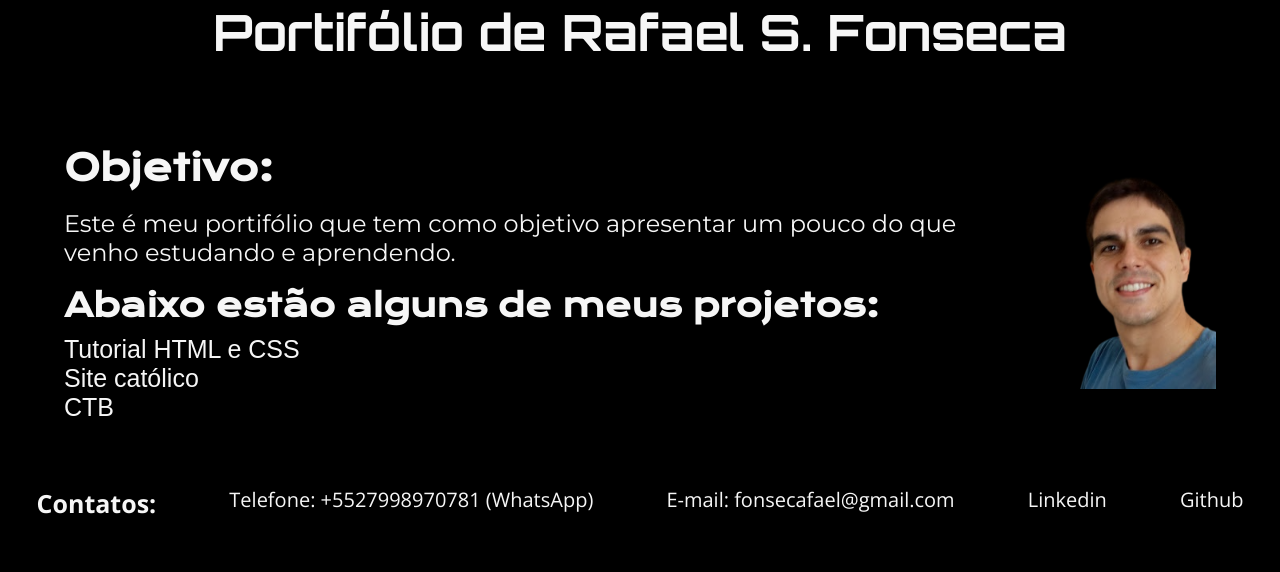
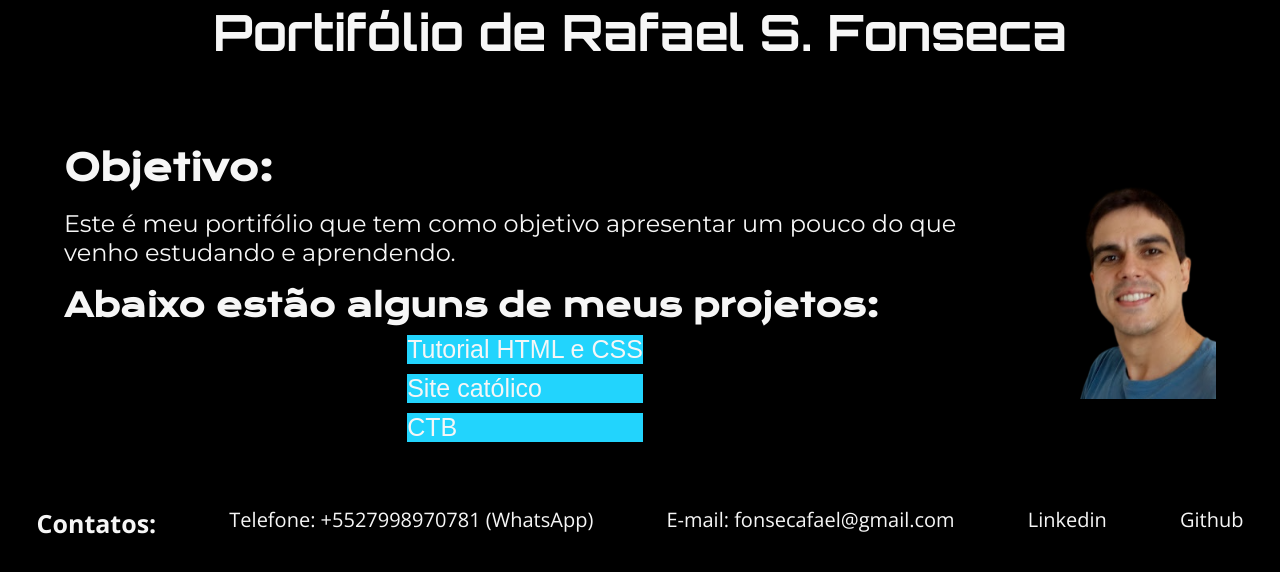
Before and after one commit to fonsecafael/Portifolio_Rafael_S_Fonseca, a plain HTML site: page index.html in a window 1280 px wide. Drawn offline with nearby package versions, Linux system fonts and the light colour scheme; a web font is replaced by a local one.

Commit message:
Transformando links em botões

```diff
--- a/index.html
+++ b/index.html
@@ -18,10 +18,12 @@
             <h2 class="apresentacao__titulo">Objetivo:</h2>
             <p class="apresentacao__titulo__conteudo">Este é meu portifólio que tem como objetivo apresentar um pouco do que venho estudando e aprendendo.</p>
             <h3 class="apresentacao__subtitulo">Abaixo estão alguns de meus projetos:</h3>
-                <div class="apresentacao__subtitulo__links">
-                    <a href="#" target="_blank">Tutorial HTML e CSS</a>
-                    <a href="#" target="_blank">Site católico</a>
-                    <a href="#" target="_blank">CTB</a>
+                <div class="links-container">
+                    <div class="apresentacao__subtitulo__links">
+                        <a class="apresentacao__subtitulo__links__botoes" href="#" target="_blank">Tutorial HTML e CSS</a>
+                        <a class="apresentacao__subtitulo__links__botoes" href="#" target="_blank">Site católico</a>
+                        <a class="apresentacao__subtitulo__links__botoes" href="#" target="_blank">CTB</a>
+                    </div>
                 </div>
         </section>
         <img src="/imagens/Foto perfil sem fundo.png" alt="Foto de perfil de Rafael S. Fonseca">
--- a/styles/style.css
+++ b/styles/style.css
@@ -44,12 +44,21 @@ body{
     font-family: "Krona One", sans-serif;
 }
 
+.links-container {
+    display: flex;
+    justify-content: center;
+}
+
 .apresentacao__subtitulo__links {
     display: flex;
     flex-direction: column;
-    align-items: flex-start;
+    row-gap: 10px;
     font-size: 25px;
     font-family: "WDXL Lubrifont TC", sans-serif;
+}
+
+.apresentacao__subtitulo__links__botoes{
+    background-color: #22D4FD
 }
 
 .contatos {
@@ -65,6 +74,7 @@ body{
 }
 
 a {
+    /*text-align: left;*/
     text-decoration: none; /* Remove sublinhas dos links */
     color: inherit; /* Mantém a cor do texto */
 }
```
